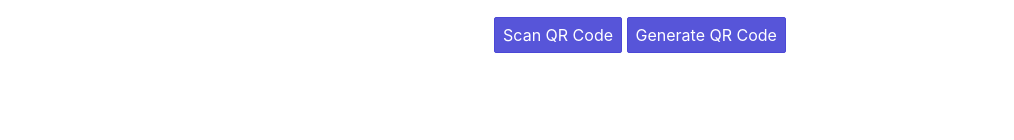
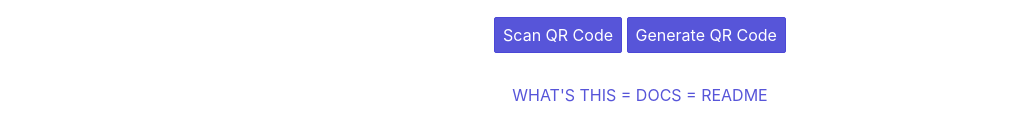
Before and after one commit to raphaelhuefner/qr, a plain HTML site: page docs/index.html in a window 1280 px wide. Shown: the part 206-346 px from the top of the page, without its empty margins (0-1014 px from the left). Drawn offline with Linux system fonts and the light colour scheme.

Commit message:
Add link to README from GH Pages

```diff
--- a/docs/index.html
+++ b/docs/index.html
@@ -23,6 +23,9 @@
         <a href="scan.html" class="btn btn-primary">Scan QR Code</a>
         <a href="generate.html" class="btn btn-primary">Generate QR Code</a>
     </p>
+    <p class="text-center">
+        <a href="https://github.com/raphaelhuefner/qr" class="btn btn-link">WHAT'S THIS = DOCS = README</a>
+    </p>
 </body>
 
 </html>
```
